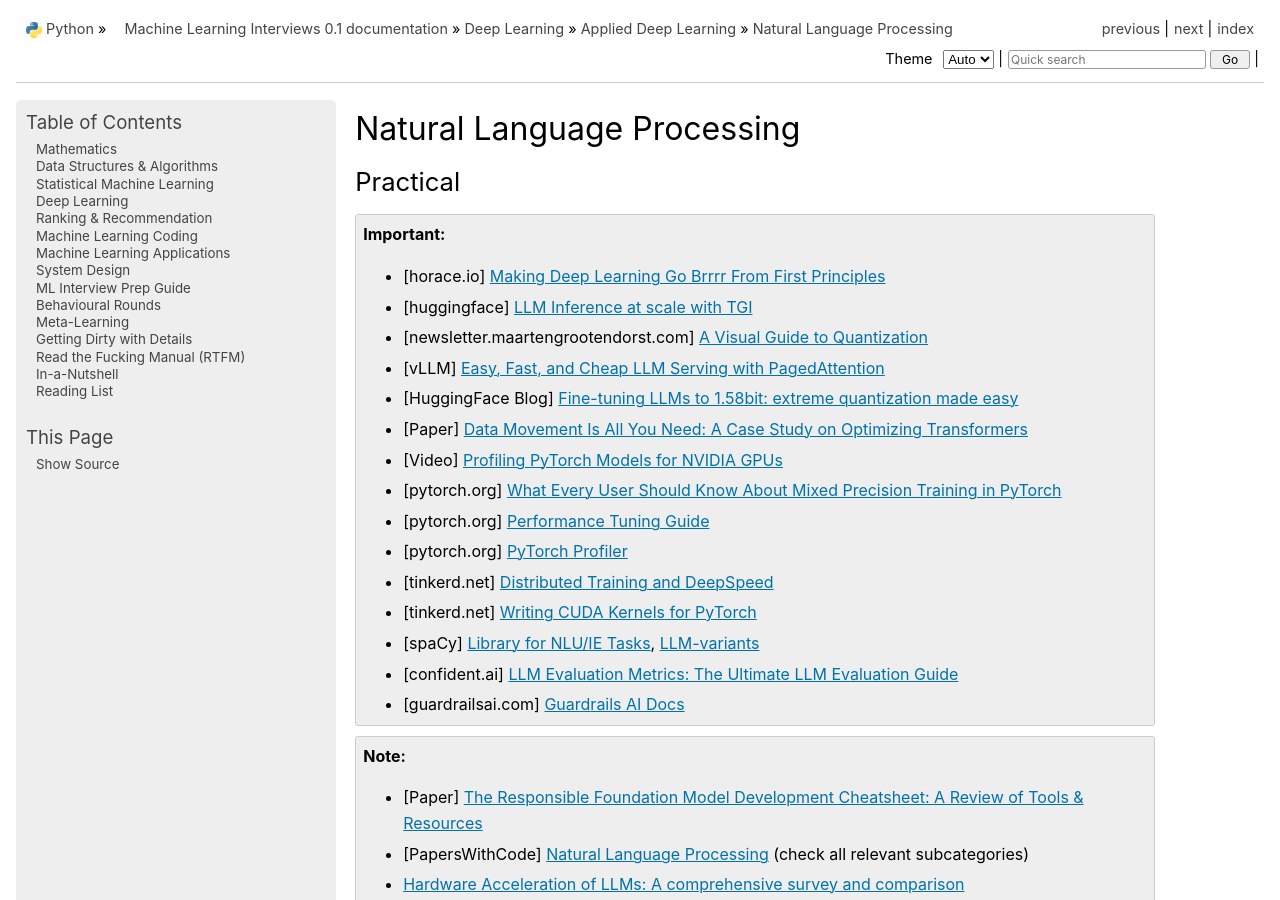
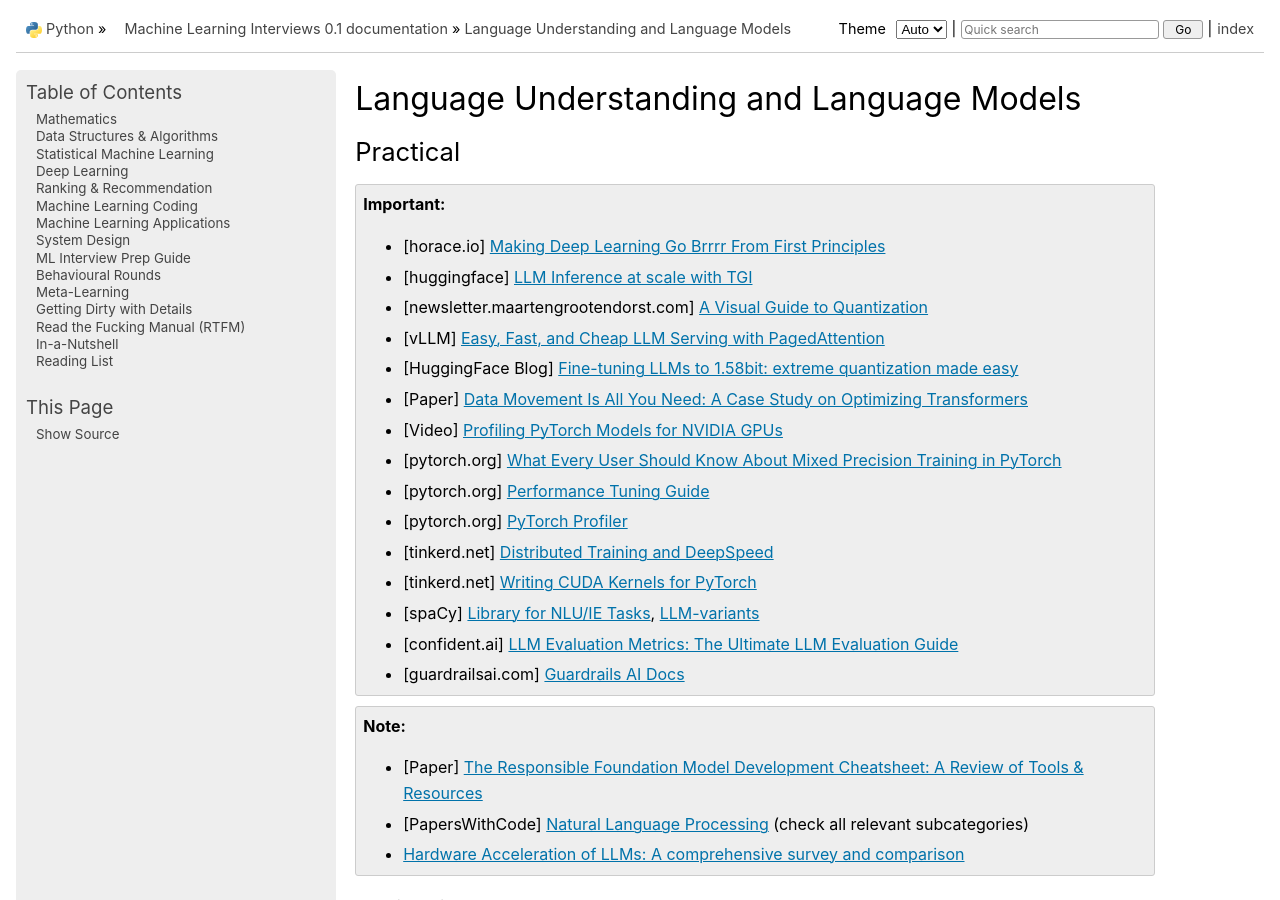
Before and after one commit to uselesstechjunks/leetcode, a Sphinx documentation site: the page built from docs/source/dl/application/lm.rst, in a window 1280 px wide and 900 px high. Built offline with Sphinx 7.4.7, drawn with Linux system fonts in a browser that asks for light colours; pages that are not in the unit, such as notebooks, are missing from menus; some of the changed text lies outside the part shown.

Commit message:
Update and rename nlp.rst to lm.rst

```diff
--- a/docs/source/dl/application/nlp.rst
+++ b/docs/source/dl/application/lm.rst
@@ -1,5 +1,5 @@
 #########################################################################################
-Natural Language Processing
+Language Understanding and Language Models
 #########################################################################################
 *****************************************************************************************
 Practical
```
